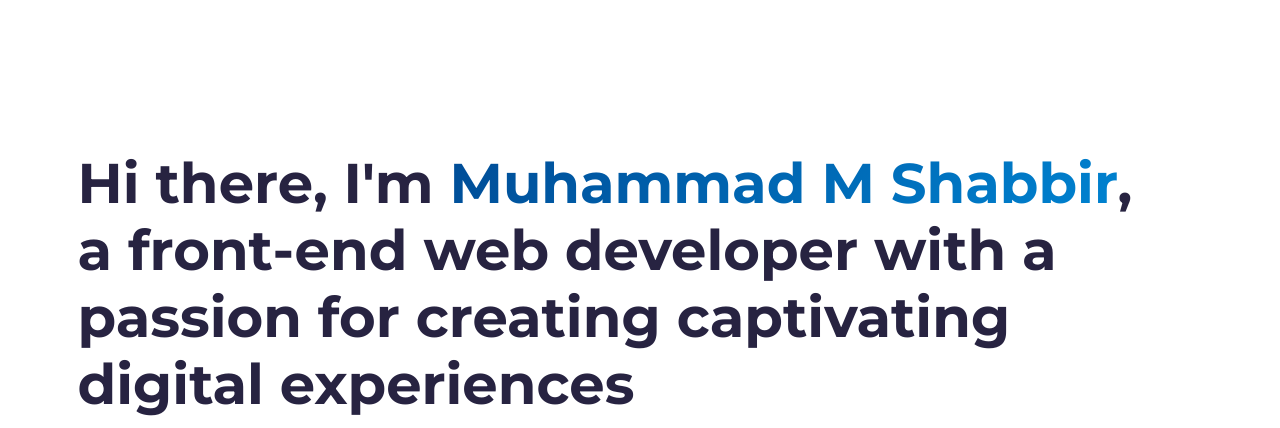
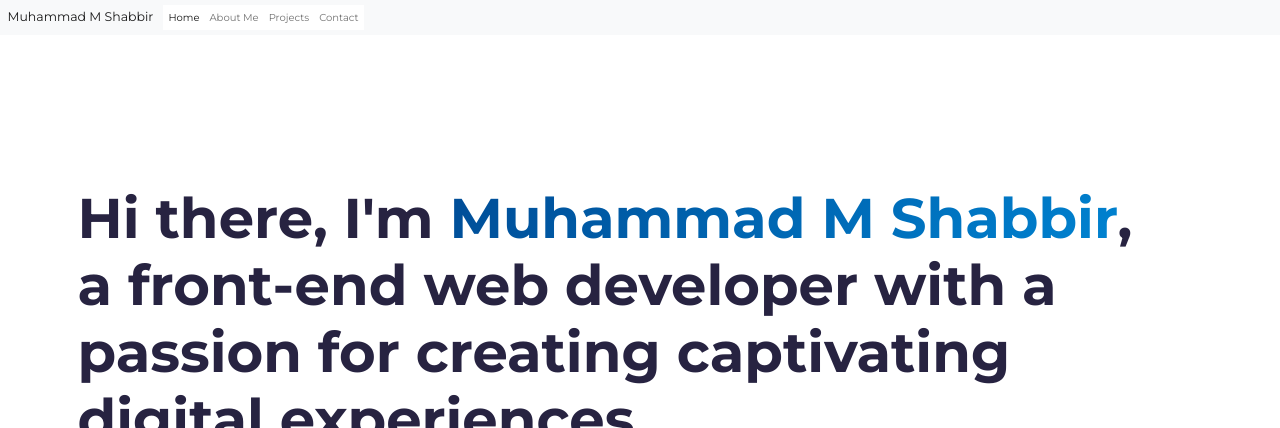
Before and after one commit to ShabbirMuhammad2000/My-Portfolio-Final, a website built with Parcel: page src/index.html in a window 1280 px wide. Shown: the top 428 px of the page. Built offline with nearby package versions, Linux system fonts and the light colour scheme.

Commit message:
Added animations to tech icons and added basic navbar

```diff
--- a/src/data/scrollRevealConfig.js
+++ b/src/data/scrollRevealConfig.js
@@ -28,6 +28,13 @@ export const targetElements = [
       delay: 1000,
       origin: window.innerWidth > 768 ? "left" : "bottom",
     },
+  },
+  {
+    element: ".tech-skills-hero",
+    animation: {
+      delay: 1000,
+      origin: window.innerWidth > 768 ? "left" : "bottom",
+    }
   },
   {
     element: ".about-wrapper__image",
--- a/src/index.html
+++ b/src/index.html
@@ -17,7 +17,7 @@
     <meta name="viewport" content="width=device-width, initial-scale=1" />
     <link rel="shortcut icon" type="image/png" href="assets/favicon.png" />
     <link rel="stylesheet" href="https://cdnjs.cloudflare.com/ajax/libs/font-awesome/5.15.3/css/all.min.css">
-
+    <link href="https://cdn.jsdelivr.net/npm/bootstrap@5.3.0/dist/css/bootstrap.min.css" rel="stylesheet" integrity="sha384-9ndCyUaIbzAi2FUVXJi0CjmCapSmO7SnpJef0486qhLnuZ2cdeRhO02iuK6FUUVM" crossorigin="anonymous">
     <!-- Todo: put here your site title -->
     <title>Muhammad M Shabbir | Developer</title>
     <!-- Todo: add some coding keywords below - e.g: (javascript, yourusername, etc) -->
@@ -39,7 +39,33 @@
 
   <!-- Todo: read the following HTML Todos to create your stunning portfolio website -->
   <body>
+
     <div id="top"></div>
+
+    <nav class="navbar navbar-expand-lg bg-body-tertiary">
+      <div class="container-fluid">
+        <a class="navbar-brand" href="#">Muhammad M Shabbir</a>
+        <button class="navbar-toggler" type="button" data-bs-toggle="collapse" data-bs-target="#navbarNav" aria-controls="navbarNav" aria-expanded="false" aria-label="Toggle navigation">
+          <span class="navbar-toggler-icon"></span>
+        </button>
+        <div class="collapse navbar-collapse" id="navbarNav">
+          <ul class="navbar-nav">
+            <li class="nav-item">
+              <a class="nav-link active" aria-current="page" href="#">Home</a>
+            </li>
+            <li class="nav-item">
+              <a class="nav-link" href="#">About Me</a>
+            </li>
+            <li class="nav-item">
+              <a class="nav-link" href="#">Projects</a>
+            </li>
+            <li class="nav-item">
+              <a class="nav-link" href="#">Contact</a>
+            </li>
+          </ul>
+        </div>
+      </div>
+    </nav>
 
         <!-- Hero Section -->
     <section id="hero" class="jumbotron">
@@ -62,7 +88,7 @@
             </a>
           </div>
         </div>
-        <div class="tech-skills-hero">
+        <div class="tech-skills-hero load-hidden">
           <h2>Tech Skills</h2>
           <p>|</p>
           <i class="fab fa-html5 fa-lg icon-first"></i>
@@ -85,12 +111,9 @@
         }
     </style>
     <!-- /END Hero Section -->
-  </body>
 
-
-
-    <!-- Include the Font Awesome library -->
     <script src="https://cdnjs.cloudflare.com/ajax/libs/font-awesome/5.15.3/js/all.min.js"></script>
+    <script src="https://cdn.jsdelivr.net/npm/bootstrap@5.3.0/dist/js/bootstrap.bundle.min.js" integrity="sha384-geWF76RCwLtnZ8qwWowPQNguL3RmwHVBC9FhGdlKrxdiJJigb/j/68SIy3Te4Bkz" crossorigin="anonymous"></script>
   </body>
 
     <!-- **** About Section **** -->
--- a/src/sass/sections/_hero.scss
+++ b/src/sass/sections/_hero.scss
@@ -88,7 +88,6 @@
   font-family: 'Oswald', sans-serif;
   letter-spacing: .3rem;
 }
-
 .tech-skills-hero p {
   display: flex;
   margin-left: 3rem;
--- /dev/null
+++ b/src/sass/sections/_navbar.scss
@@ -0,0 +1,7 @@
+.navbar {
+  background-color: white;
+}
+
+.navbar .navbar-nav {
+  background-color: white;
+}
--- a/src/styles.scss
+++ b/src/styles.scss
@@ -16,3 +16,4 @@
 @import "./sass/sections/contact";
 @import "./sass/sections/hero";
 @import "./sass/sections/projects";
+@import "./sass/sections/navbar"
```
